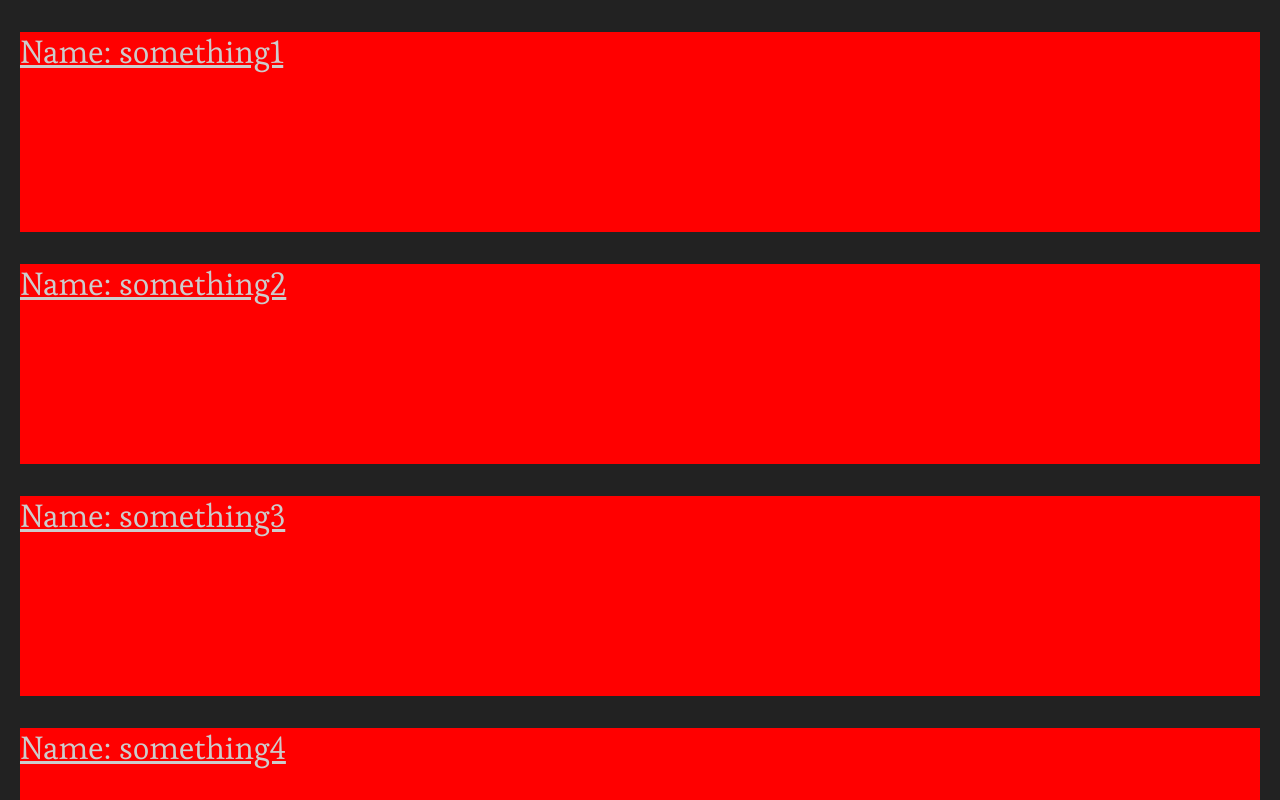
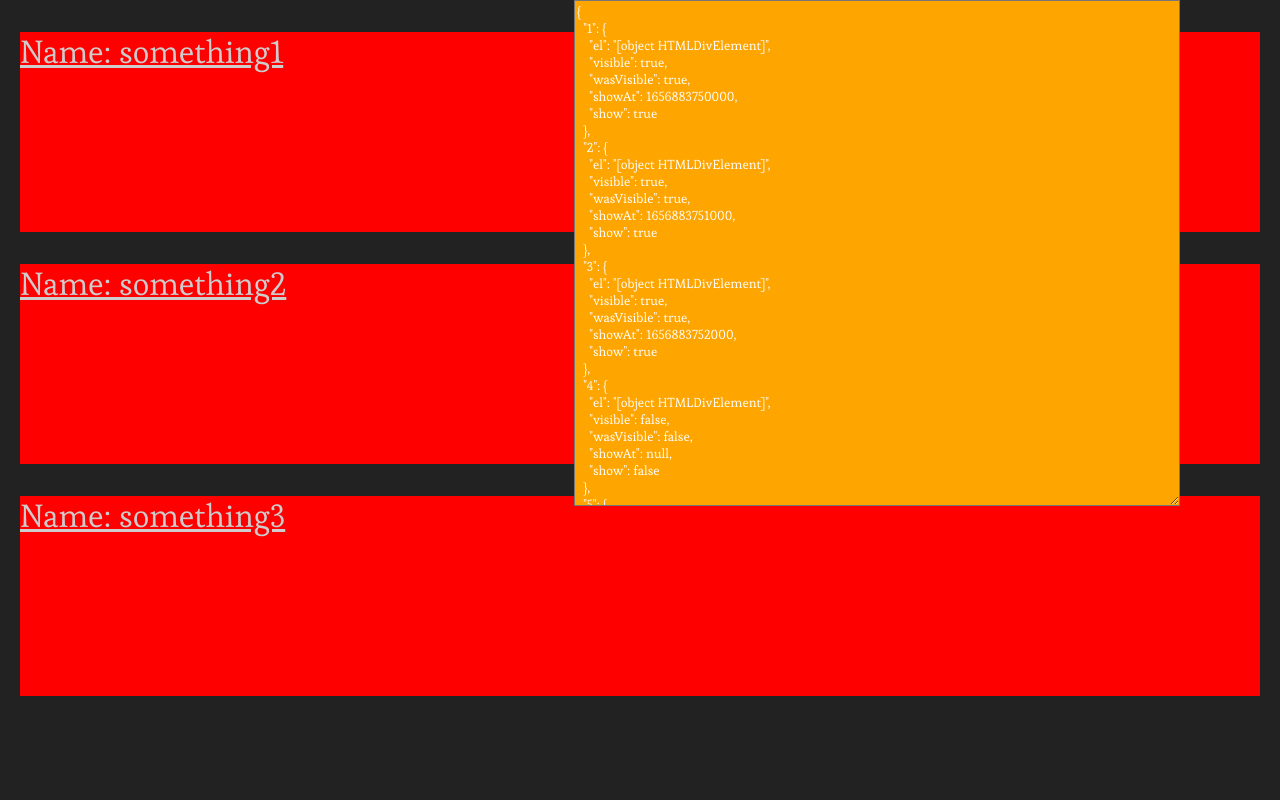
Before and after one commit to jgrindall/ink_js_story2, a Vue app: page / in a window 1280 px wide. Built offline with nearby package versions, Linux system fonts and the light colour scheme.

Commit message:
work on Scroll

```diff
--- a/src/scroll/App2.vue
+++ b/src/scroll/App2.vue
@@ -1,6 +1,6 @@
 <template>
     <scroll v-slot="{ item }" :items="items">
-        <component :is="getComponent()" :item="item"></component>
+        <component :is="getComponent()" :item="item" @divert="divert"></component>
     </scroll>
 </template>
 
@@ -13,6 +13,15 @@
     const getComponent = () => {
         return Child;
     }
+
+    const divert = ()=>{
+        const r = Math.ceil(Math.random() * 1000) + 1000;
+        items.value.push({
+            id:"" + r,
+            name:"something" + r,
+            email:"1"
+        });
+    };
 
     const items = ref([
         {
@@ -35,6 +44,26 @@
             name:"something4",
             email:"1"
         },
+        {
+            id:"5",
+            name:"something5",
+            email:"1"
+        },
+        {
+            id:"6",
+            name:"something6",
+            email:"1"
+        },
+        {
+            id:"7",
+            name:"something7",
+            email:"1"
+        },
+        {
+            id:"8",
+            name:"something8",
+            email:"1"
+        }
     ]);
 
 </script>
--- a/src/scroll/Child.vue
+++ b/src/scroll/Child.vue
@@ -1,5 +1,5 @@
 <template>
-    <div class="child" :ref="(el) => el" :id="item.id">
+    <div class="child" :ref="(el) => el" :id="item.id" @click="emit('divert')">
         <div class="block">
             <div>
                 <a :href="`/contacts/${item.id}`">
@@ -32,6 +32,8 @@
 
     defineExpose({ element, info })
 
+    const emit = defineEmits(['divert'])
+
 
 
 </script>
--- a/src/scroll/Scroll.vue
+++ b/src/scroll/Scroll.vue
@@ -1,6 +1,9 @@
 <template>
+
+    <textarea>{{divs}}</textarea>
+
     <div ref="wrapperRef" class="wrapper">
-        <div v-for="item in items" key="id" :ref="(el: HTMLElement) => { addChild(item, el) }">
+        <div v-for="item in items" key="id" :ref="(el: HTMLElement) => { addChild(item, el) }" :class="getClass(item)">
             <slot :item="item"></slot>
         </div>
     </div>
@@ -14,6 +17,7 @@
     import type {Item} from "../ink/types";
     import {isContainedIn} from "../ink/Layout";
     import type { Ref, PropType  } from 'vue'
+    import { debounce } from 'underscore';
 
     const wrapperRef:Ref<HTMLElement | null> = ref<HTMLElement | null>(null);
 
@@ -25,7 +29,8 @@
         el:HTMLElement,
         visible: null | boolean,
         wasVisible: null | boolean,
-        showAt: null | number
+        showAt: null | number,
+        show: boolean
     };
 
     const divs:Ref< Record<string, Entry>> = ref({});
@@ -46,10 +51,13 @@
         console.log("raf");
          Object.keys(divs.value).forEach( (id:string) =>{
             const entry = divs.value[id];
-            if(entry.showAt){
-
+            if(entry && entry.showAt && entry.showAt <= Date.now()){
+                entry.show = true;
             }
          });
+        if(interval){
+            interval = requestAnimationFrame(repeatOften);
+        }
     }
 
     const startCounting = ()=>{
@@ -68,10 +76,19 @@
                 el,
                 visible: null,
                 wasVisible: null,
-                showAt: null
+                showAt: null,
+                show: false
             }
         }
         update();
+    };
+
+    const getClass = (item:Item)=>{
+        let entry:Entry = divs.value[item.id] as Entry;
+        return {
+            "a": true,
+            "show": entry && entry.show
+        };
     };
 
     const stopCounting = ()=>{
@@ -83,7 +100,7 @@
         Object.keys(divs.value).forEach( (id:string) =>{
             const entry = divs.value[id];
             const vis = isElemVisible(entry.el);
-            if(vis === true && entry.visible !== true){
+            if(vis === true && entry.visible !== true && !entry.showAt && !entry.show){
                 newlyVisible.push(entry);
             }
             entry.visible = vis;
@@ -116,6 +133,8 @@
         observer.observe(el, {
             childList: true
         });
+        let observer2 = new ResizeObserver(update);
+        observer2.observe(el);
         update();
     });
 
@@ -136,6 +155,8 @@
        update();
     };
 
+    handleScroll = debounce(handleScroll, 500);
+
 </script>
 
 
@@ -149,4 +170,23 @@
         left:0px;
         overflow-y: auto;
     }
+    .a{
+        opacity: 0;
+         -webkit-transition: opacity 0.5s ease-in-out;
+        transition: opacity 0.5s ease-in-out;
+        &.show{
+            opacity: 1;
+        }
+    }
+    textarea{
+        color: white;
+        position: fixed;
+        right: 100px;
+        top: 0;
+        height: 500px;
+        width:600px;
+        background: orange;
+        z-index: 100000000;
+        font-size: 13px;
+    }
 </style>
```
